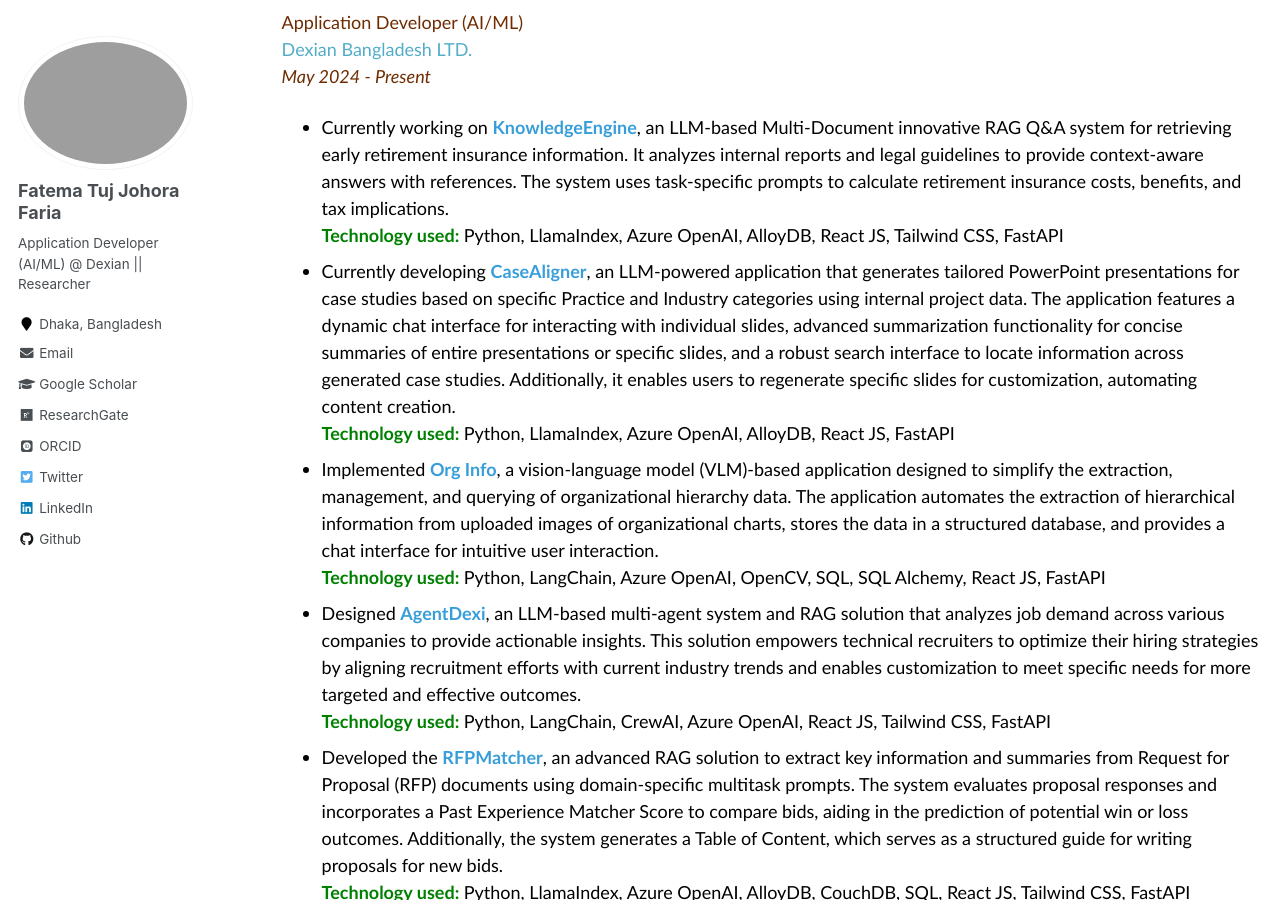
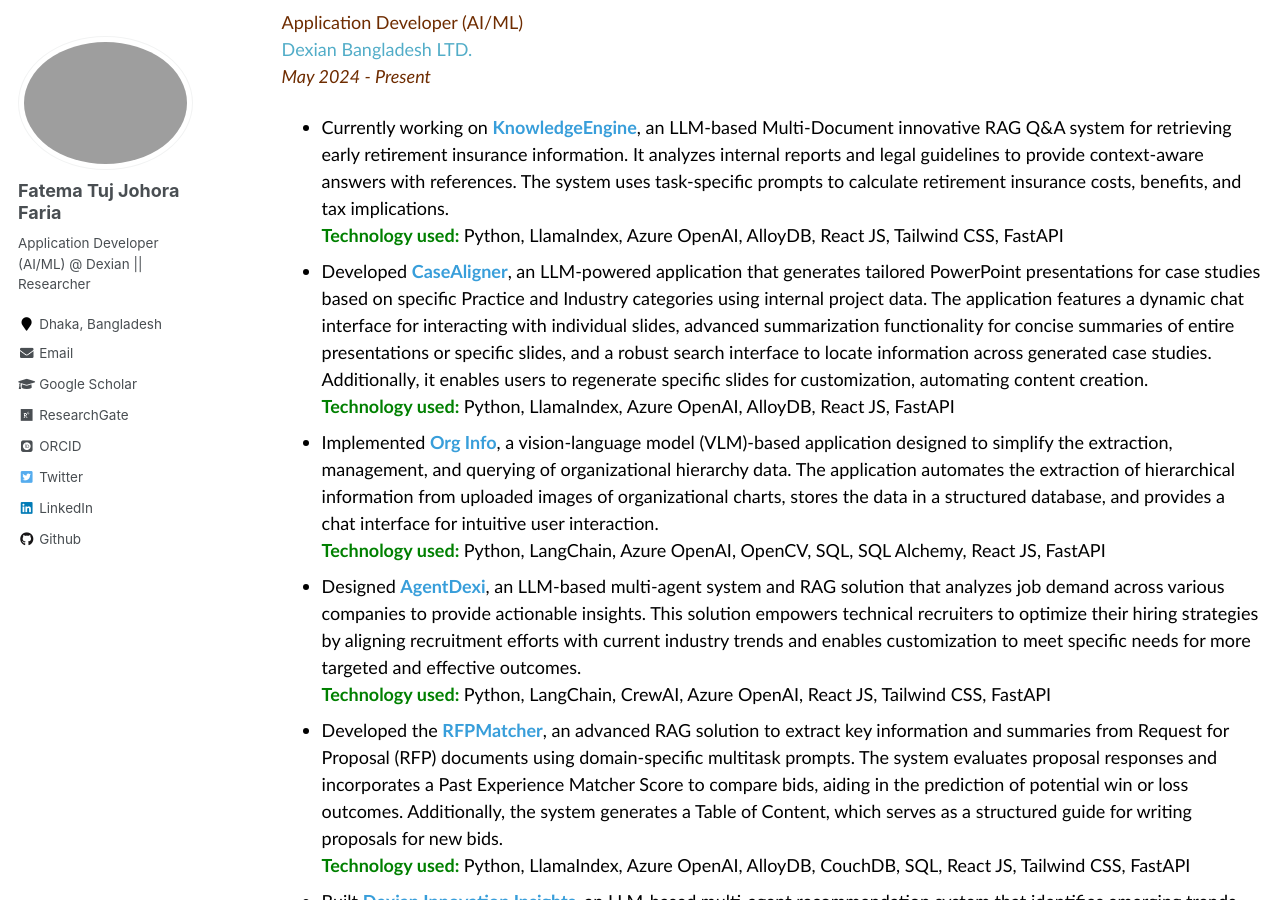
Before and after one commit to fatemafaria142/fatemafaria142.github.io, a Jekyll site: the page built from _pages/work.md, in a window 1280 px wide and 900 px high, scrolled down 645 px. Built offline with Jekyll 4.4.1, drawn with Linux system fonts in a browser that asks for light colours; some web fonts are replaced.

Commit message:
Changed to Work

```diff
--- a/_pages/work.md
+++ b/_pages/work.md
@@ -32,7 +32,7 @@
 <br>
 <b><span style="color:green; display:inline;"> Technology used: </span> </b> Python, LlamaIndex, Azure OpenAI, AlloyDB, React JS, Tailwind CSS, FastAPI</li>
 
-<li>Currently developing <b style="color:#389EDA">CaseAligner</b>, an LLM-powered application that generates tailored PowerPoint presentations for case studies based on specific Practice and Industry categories using internal project data. The application features a dynamic chat interface for interacting with individual slides, advanced summarization functionality for concise summaries of entire presentations or specific slides, and a robust search interface to locate information across generated case studies. Additionally, it enables users to regenerate specific slides for customization, automating content creation.
+<li>Developed <b style="color:#389EDA">CaseAligner</b>, an LLM-powered application that generates tailored PowerPoint presentations for case studies based on specific Practice and Industry categories using internal project data. The application features a dynamic chat interface for interacting with individual slides, advanced summarization functionality for concise summaries of entire presentations or specific slides, and a robust search interface to locate information across generated case studies. Additionally, it enables users to regenerate specific slides for customization, automating content creation.
 <br>
 <b><span style="color:green; display:inline;"> Technology used: </span> </b> Python, LlamaIndex, Azure OpenAI, AlloyDB, React JS, FastAPI</li>
 
```
